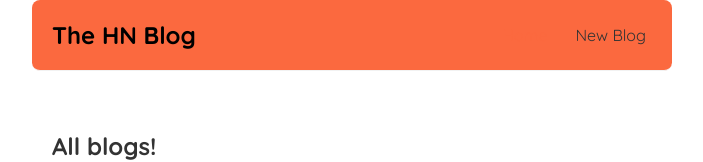
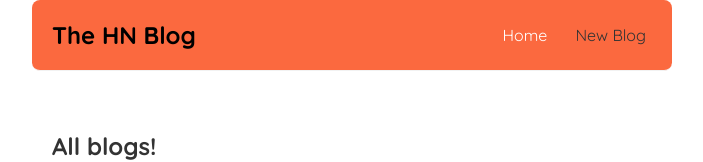
Before and after one commit to PrajilPradeep/hn-blog, a React (Create React App) app: page / in a window 1280 px wide. In both pictures the pointer is over the link "Home". Shown: the top 162 px of the page, without its empty margins (288-991 px from the left). Built offline with nearby package versions, Linux system fonts and the light colour scheme; data requests are answered from the project's data file.

Commit message:
Change navbar link hover color to white

```diff
--- a/src/index.css
+++ b/src/index.css
@@ -40,7 +40,7 @@
 }
 
 .navbar a:hover {
-  color: var(--main-color);
+  color: white;
 }
 
 .content {
```
